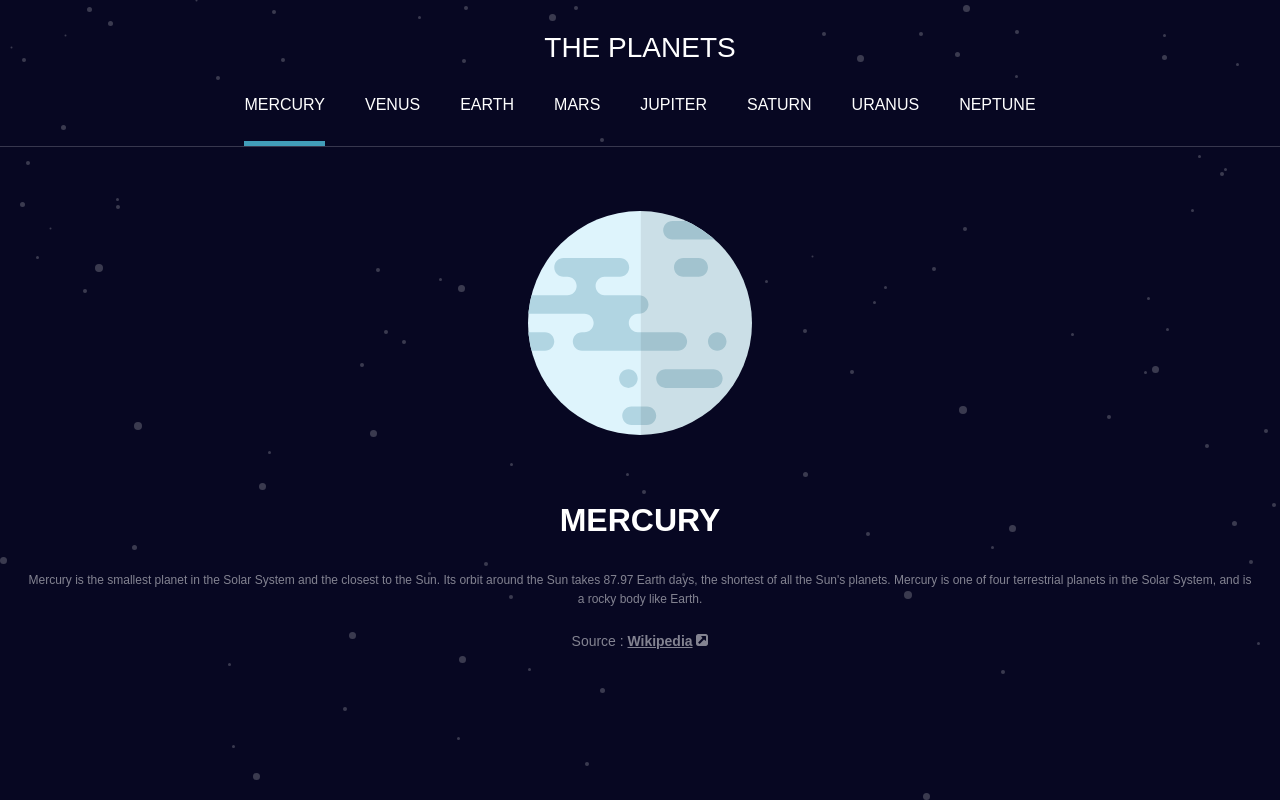
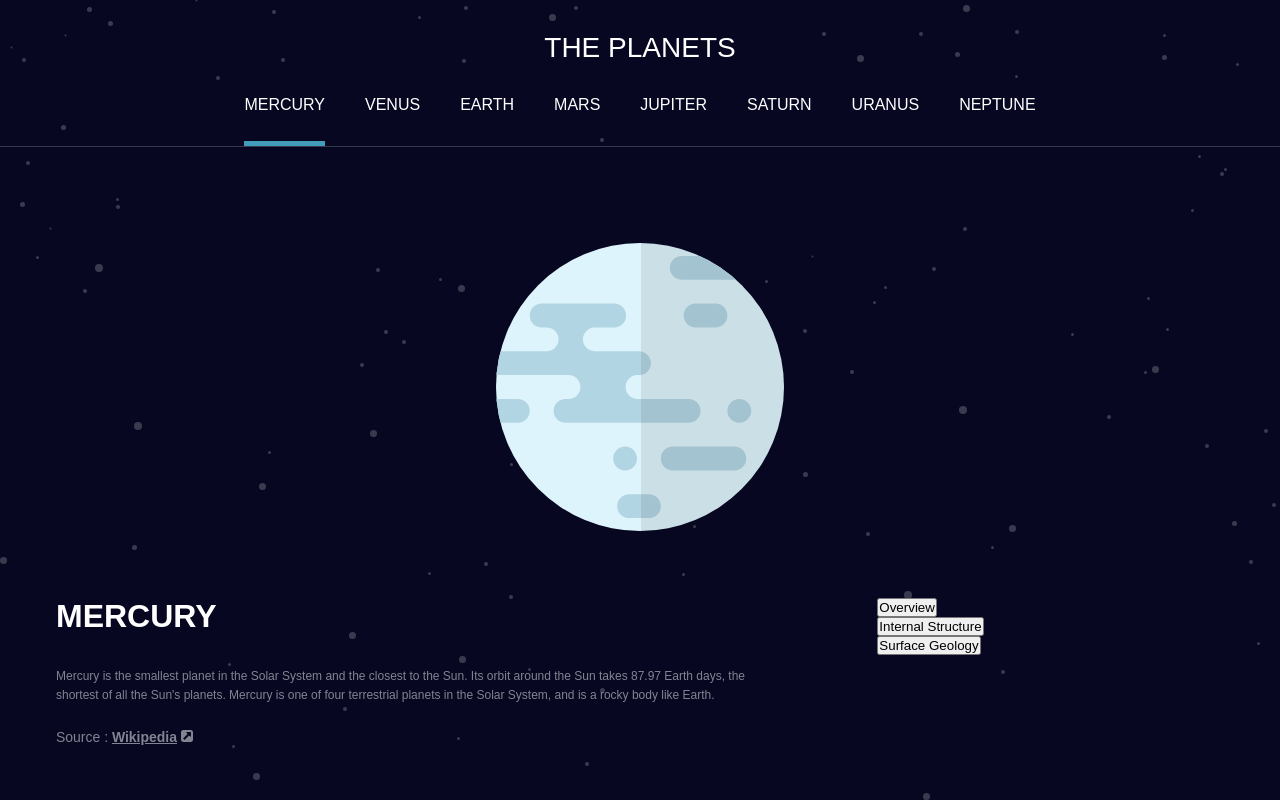
Before and after one commit to JaspalSingh1998/planet-facts, a plain HTML site: page index.html in a window 1280 px wide. Drawn offline with Linux system fonts and the light colour scheme.

Commit message:
Made Tabs working for tablets and bigger screens

```diff
--- a/app.js
+++ b/app.js
@@ -2,7 +2,13 @@ const options = document.querySelectorAll(".option");
 const images = document.querySelectorAll(".planet_img");
 const descriptions = document.querySelectorAll(".description");
 
+const tabOptions = document.querySelectorAll(".tab-option");
+
 options.forEach((option, i) => {
+  option.addEventListener("click", () => handleOptionToggle(event, i), false);
+});
+
+tabOptions.forEach((option, i) => {
   option.addEventListener("click", () => handleOptionToggle(event, i), false);
 });
 
--- a/index.html
+++ b/index.html
@@ -54,6 +54,7 @@
           </div>
         </div>
         <div class="planet__info">
+          <div class="planet__details">
             <h1 class="planet-name">Mercury</h1>
             <p class="description show-description">
               Mercury is the smallest planet in the Solar System and the closest
@@ -63,17 +64,17 @@
               Earth.
             </p>
             <p class="description">
-            Mercury appears to have a solid silicate crust and mantle overlying
-            a solid, iron sulfide outer core layer, a deeper liquid core layer,
-            and a solid inner core. The planet's density is the second highest
-            in the Solar System at 5.427 g/cm3 , only slightly less than Earth's
-            density.
+              Mercury appears to have a solid silicate crust and mantle
+              overlying a solid, iron sulfide outer core layer, a deeper liquid
+              core layer, and a solid inner core. The planet's density is the
+              second highest in the Solar System at 5.427 g/cm3 , only slightly
+              less than Earth's density.
             </p>
             <p class="description">
               Mercury's surface is similar in appearance to that of the Moon,
               showing extensive mare-like plains and heavy cratering, indicating
-            that it has been geologically inactive for billions of years. It is
-            more heterogeneous than either Mars's or the Moon’s.
+              that it has been geologically inactive for billions of years. It
+              is more heterogeneous than either Mars's or the Moon’s.
             </p>
             <p class="planet-link">
               Source :
@@ -90,6 +91,12 @@
               />
             </p>
           </div>
+          <div class="tab-options">
+            <button class="tab-option">Overview</button>
+            <button class="tab-option">Internal Structure</button>
+            <button class="tab-option">Surface Geology</button>
+          </div>
+        </div>
       </div>
     </main>
     <script src="./app.js"></script>
--- a/style.css
+++ b/style.css
@@ -143,7 +143,13 @@ main img {
 .source-icon {
   display: inline-block;
 }
+.tab-options {
+  display: none;
+}
 @media screen and (min-width: 768px) {
+  main img {
+    max-width: 18rem;
+  }
   .menu-open {
     display: none;
   }
@@ -225,6 +231,24 @@ main img {
   .options {
     display: none;
   }
+  .main-content {
+    padding: 2rem;
+  }
+  .planet__info {
+    text-align: left;
+    display: flex;
+    gap: 8rem;
+  }
+  .planet__details {
+    flex-basis: 60%;
+  }
+  .tab-options {
+    display: initial;
+    flex-basis: 30%;
+  }
+  .tab-option {
+    display: block;
+  }
 }
 
 @media screen and (min-width: 1440px) {
```
Lines whose indentation alone changed are shown as unchanged.
